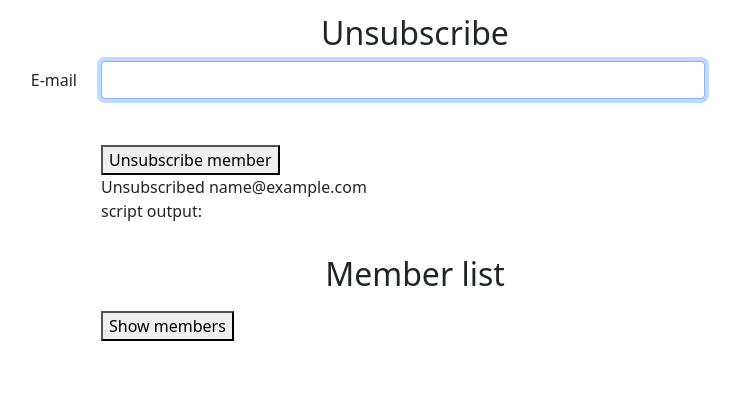
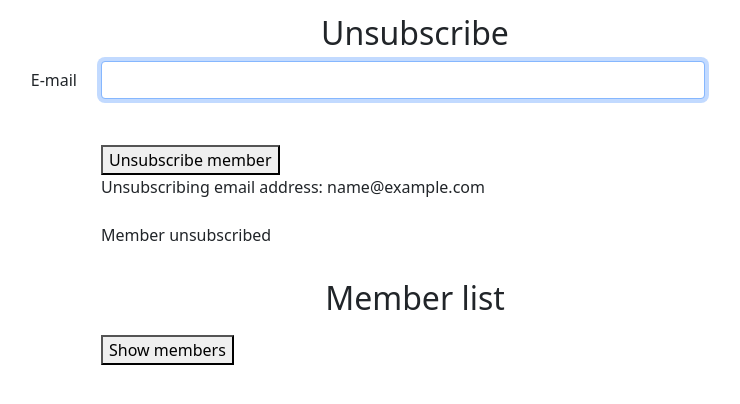
Before and after one commit to ivanngyb/MovieGroupProject, a PHP site: the page made by web_files/admin.php in a window 1280 px wide. Shown: the part 137-541 px from the top of the page, without its empty margins (225-965 px from the left). Run offline with PHP 8.4, Linux system fonts and the light colour scheme; tables that the repository leaves empty hold one stand-in row (values such as "Sample post"); some libraries are stand-ins or nearby versions.

Commit message:
Working unsubscribe scripts

```diff
--- a/web_files/admin.php
+++ b/web_files/admin.php
@@ -60,11 +60,6 @@
                         </button>
                         <?php
                           if (isset($_GET['submit']) && $_GET['submit'] == "unsubscribe" ) {
-                            echo "<br/> Unsubscribed ";
-                            $email = htmlspecialchars($_GET['email']);
-
-                            echo "$email<br/>";
-                            echo "script output: ";
                             require "admin_member_unsubscribe_script.php";
                           }
                         ?>
--- a/web_files/admin_member_unsubscribe_script.php
+++ b/web_files/admin_member_unsubscribe_script.php
@@ -12,44 +12,41 @@
         Sprint: Two
 */
 
+
+
+
+if (! array_key_exists('email', $_GET)) {
+    echo "<br/>missing e-mail address<br/>";
+} else {
     require "connection_script.php";
+
+    echo "<br/> Unsubscribing ";
+    $email = htmlspecialchars($_GET['email']);
+    echo "email address: $email<br/>";
+
+    $raw_email = $_GET['email'];
 
     $stmt = $conn->prepare(
         '
-SELECT
-    first_name, last_name, email, newsletter_requested, newsflash_requested
-FROM
-    `member`
+    UPDATE `member`
+    SET
+        newsletter_requested = 0, newsflash_requested = 0
     WHERE
-    email="caspianmaclean@example.com"
+        email=:email
     ;
         '
     );
 
+    $stmt->bindParam(':email', $raw_email);
+
     $stmt->execute();
 
-foreach ($stmt->fetchAll(PDO::FETCH_ASSOC) as $row) {
-    $first_name = htmlspecialchars($row["first_name"]);
-    $last_name = htmlspecialchars($row["last_name"]);
-    $email = htmlspecialchars($row["email"]);
-    $url_email = urlencode($row["email"]);
-    $newsletter_requested_code = $row["newsletter_requested"];
-    if ($newsletter_requested_code == 0) {
-        $newsletter_requested_display = "no";
+    if ($stmt->rowCount() == 0) {
+        echo "<br/>Unsuccessful: Not found in member database<br/>";
     } else {
-        $newsletter_requested_display = "yes";
+        echo "<br/>Member unsubscribed<br/>";
     }
-    $newsflash_requested_code = $row["newsflash_requested"];
-    if ($newsflash_requested_code == 0) {
-        $newsflash_requested_display = "no";
-    } else {
-        $newsflash_requested_display = "yes";
 }
 
-    echo "
-        *** $first_name $last_name / $email /
-        $newsletter_requested_display (letter) / $newsflash_requested_display (newsflash) ***
-    ";
-    $conn = null;
-}
+
 ?>
```
Lines whose indentation alone changed are shown as unchanged.
